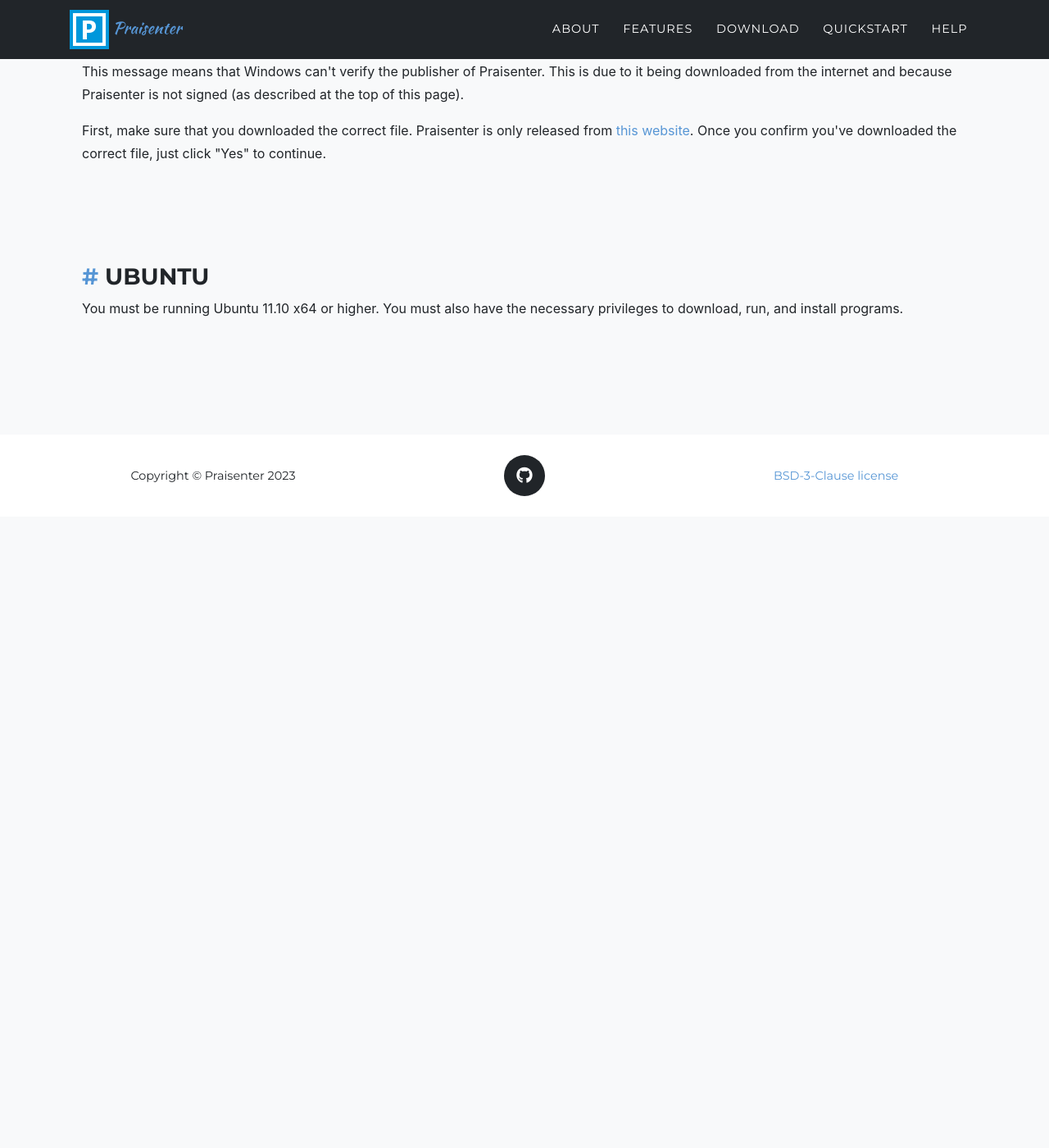
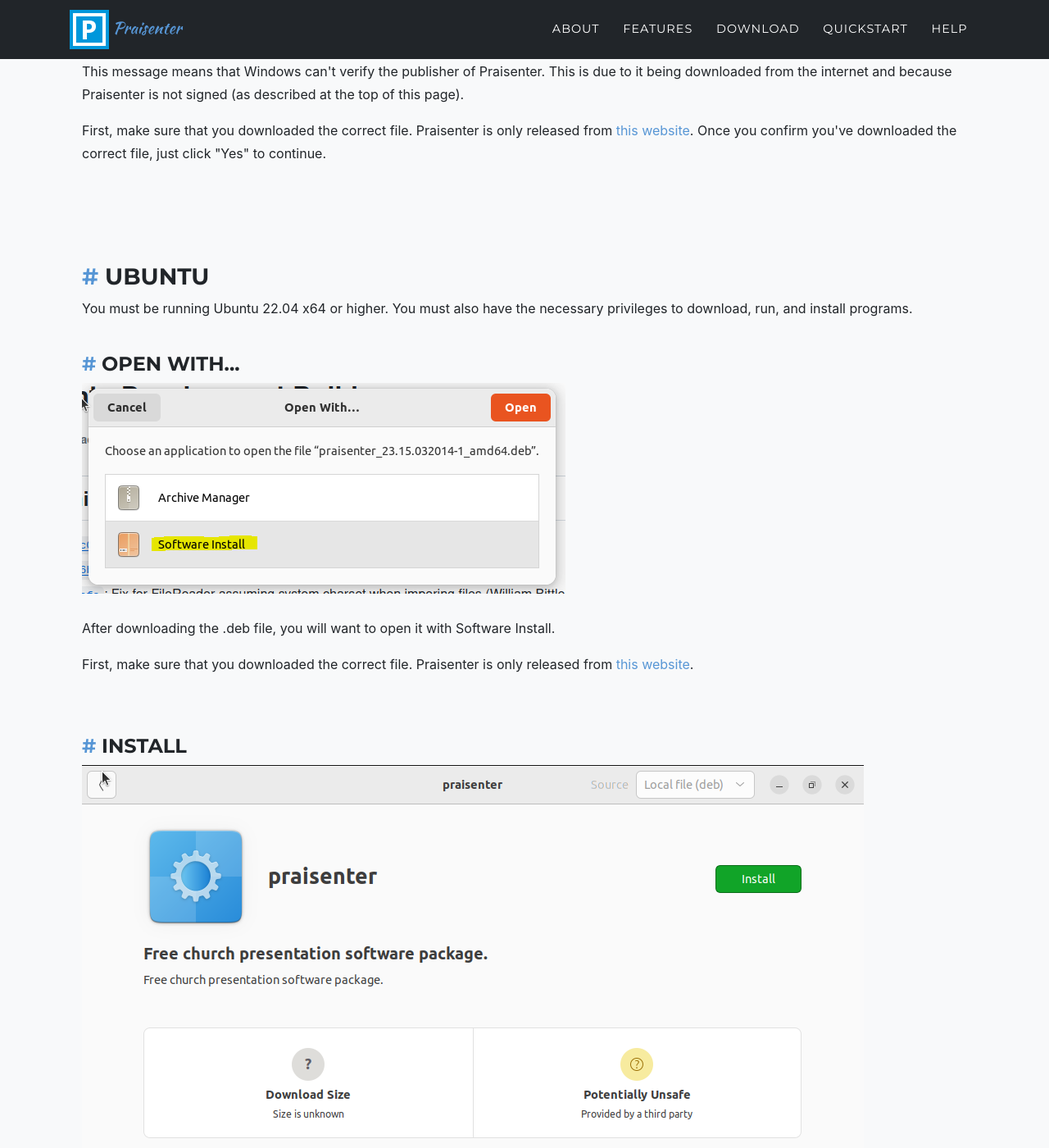
Before and after one commit to praisenter/praisenter.github.io, a Jekyll site: the page built from install.html, in a window 1280 px wide and 1400 px high, scrolled down 3225 px. Shown: the whole window at 82% size. Built offline with Jekyll 4.4.1, drawn with Linux system fonts in a browser that asks for light colours; some web fonts are replaced; before the commit the page ends 3855 px from its top, so only the background shows below that; some of the changed text lies outside the part shown.

Commit message:
install help for ubuntu; link updates

```diff
--- a/_data/sitetext.yml
+++ b/_data/sitetext.yml
@@ -60,7 +60,7 @@ en: &DEFAULT_EN
     events:
       - title: "Download"
         year: ""
-        desc: "Download the <a href='https://github.com/praisenter/praisenter/releases/tag/Windows-latest' target='_blank'>Windows</a> or <a href='https://github.com/praisenter/praisenter/releases/tag/Ubuntu-latest' target='_blank'>Ubuntu</a> installer from the releases page on the GitHub site.  For Windows, download the .msi file.  For Ubuntu download the .deb file."
+        desc: "Download the <a href='https://github.com/praisenter/praisenter/releases/tag/windows-latest' target='_blank'>Windows</a> or <a href='https://github.com/praisenter/praisenter/releases/tag/ubuntu-latest' target='_blank'>Ubuntu</a> installer from the releases page on the GitHub site.  For Windows, download the .msi file.  For Ubuntu download the .deb file."
         image: assets/img/quickstart/msi.png
         alt:
       - title: "Install"
--- a/_includes/download.html
+++ b/_includes/download.html
@@ -13,7 +13,7 @@
     <div class="row text-center">
       <div class="col-md-2"></div>
       <div class="col-md-4">
-        <a href="https://github.com/praisenter/praisenter/releases/tag/Windows-latest" target="_blank">
+        <a href="https://github.com/praisenter/praisenter/releases/tag/windows-latest" target="_blank">
           <img src="/assets/img/brands/windows.png" height="128" />
           <h4 class="service-heading">{{ site.data.sitetext[site.locale].download.windows.title | markdownify }}</h4>
         </a>
@@ -21,7 +21,7 @@
         <a href="/install#windows">Install help</a>
       </div>
       <div class="col-md-4">
-        <a href="https://github.com/praisenter/praisenter/releases/tag/Ubuntu-latest" target="_blank">
+        <a href="https://github.com/praisenter/praisenter/releases/tag/ubuntu-latest" target="_blank">
           <img src="/assets/img/brands/ubuntu.png" height="128" />
           <h4 class="service-heading">{{ site.data.sitetext[site.locale].download.ubuntu.title | markdownify }}</h4>
         </a>
--- a/install.html
+++ b/install.html
@@ -57,7 +57,7 @@ background: grey
             This message means that your browser doesn't trust the file you are downloading. First, make sure you are downloading
             from the correct place and on a secure connection:
             <ol>
-              <li>Make sure you are downloading Praisenter from <a href="https://github.com/praisenter/praisenter/releases/tag/Windows-latest">https://github.com/praisenter/praisenter/releases/tag/Windows-latest</a></li>
+              <li>Make sure you are downloading Praisenter from <a href="https://github.com/praisenter/praisenter/releases/tag/windows-latest">https://github.com/praisenter/praisenter/releases/tag/windows-latest</a></li>
               <li>Make sure your connection is secure <img src="/assets/img/install/secure-connection.png" /></li>
             </ol>
             Once you confirm you are downloading from the correct place and your connection is secure, you can click the "Keep anyway" button
@@ -77,7 +77,7 @@ background: grey
             Praisenter is not signed (as described at the top of this page).
           </p>
           <p>
-            First, make sure that you downloaded the correct file. Praisenter is only released from <a href="https://github.com/praisenter/praisenter/releases/tag/Windows-latest">this website</a>.
+            First, make sure that you downloaded the correct file. Praisenter is only released from <a href="https://github.com/praisenter/praisenter/releases/tag/windows-latest">this website</a>.
             Once you confirm you've downloaded the correct file, you have two options:
           </p>
           <p>
@@ -116,7 +116,7 @@ background: grey
             Praisenter is not signed (as described at the top of this page).
           </p>
           <p>
-            First, make sure that you downloaded the correct file. Praisenter is only released from <a href="https://github.com/praisenter/praisenter/releases/tag/Windows-latest">this website</a>.
+            First, make sure that you downloaded the correct file. Praisenter is only released from <a href="https://github.com/praisenter/praisenter/releases/tag/windows-latest">this website</a>.
             Once you confirm you've downloaded the correct file, just click "Yes" to continue.
             <br />
             <br />
@@ -129,10 +129,39 @@ background: grey
         <!-- Ubuntu header -->
         <div>
           <h3 class="section-heading text-uppercase"><a href="#ubuntu" id="ubuntu">#</a> Ubuntu</h3>
-          <p>You must be running Ubuntu 11.10 x64 or higher. You must also have the necessary privileges to download, run, and install programs.</p>
+          <p>You must be running Ubuntu 22.04 x64 or higher. You must also have the necessary privileges to download, run, and install programs.</p>
           <br />
         </div>
-        <!-- TODO Ubuntu install help -->
+        <!-- open with -->
+        <div>
+          <h4 class="section-heading text-uppercase"><a href="#ubuntu-deb" id="ubuntu-deb">#</a> Open with...</h4>
+          <p>
+            <img src="/assets/img/install/ubuntu-open-with.png" />
+            <br /><br />
+            After downloading the .deb file, you will want to open it with Software Install.
+          </p>
+          <p>
+            First, make sure that you downloaded the correct file. Praisenter is only released from <a href="https://github.com/praisenter/praisenter/releases/tag/ubuntu-latest">this website</a>.
+            <br />
+            <br />
+            <br />
+          </p>
+        </div>
+        <!-- install -->
+        <div>
+          <h4 class="section-heading text-uppercase"><a href="#ubuntu-install" id="ubuntu-install">#</a> Install</h4>
+          <p>
+            <img src="/assets/img/install/ubuntu-install.png" />
+            <br /><br />
+            After running with Software Install, click the "Install" button.
+          </p>
+          <p>
+            Always make sure that you downloaded the correct file. Praisenter is only released from <a href="https://github.com/praisenter/praisenter/releases/tag/ubuntu-latest">this website</a>.
+            <br />
+            <br />
+            <br />
+          </p>
+        </div>
       </div>
     </div>
   </div>
```
Also changed, not shown: assets/img/install/ubuntu-install.png (added), assets/img/install/ubuntu-open-with.png (added).
